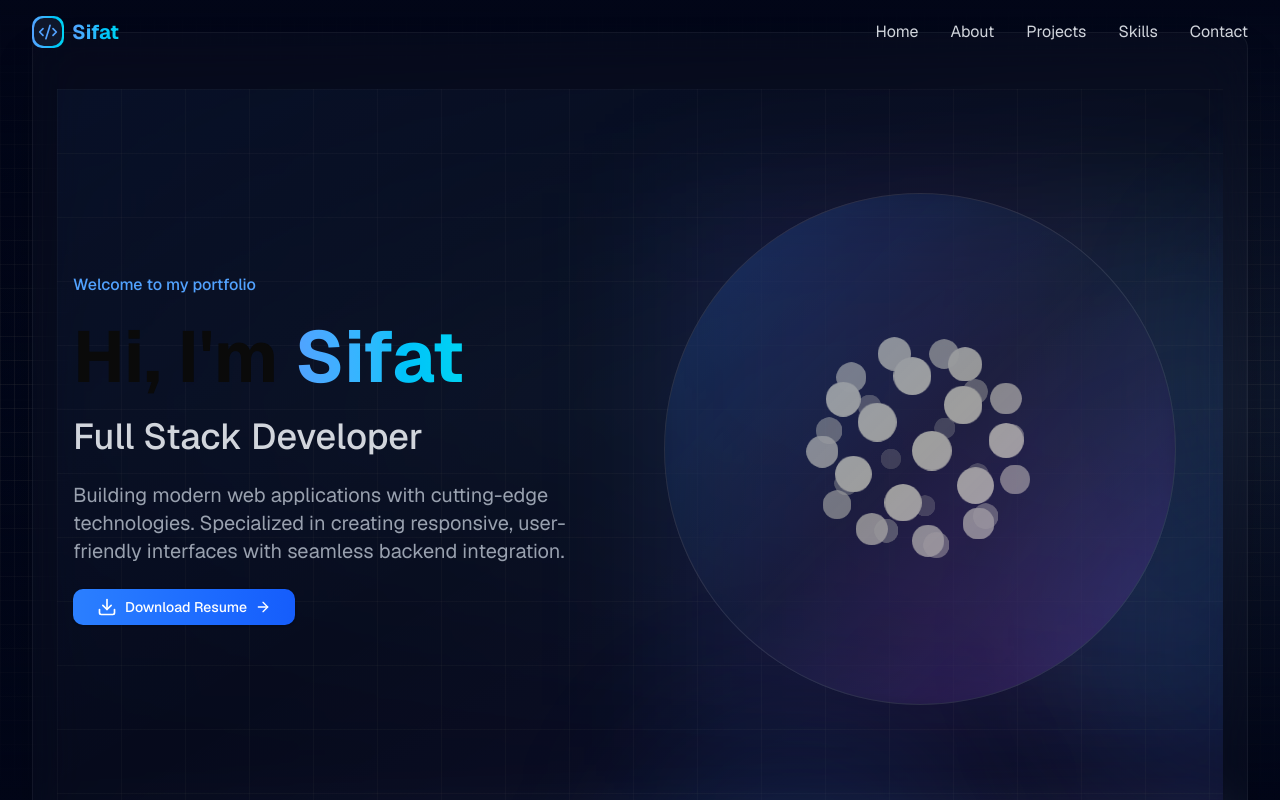
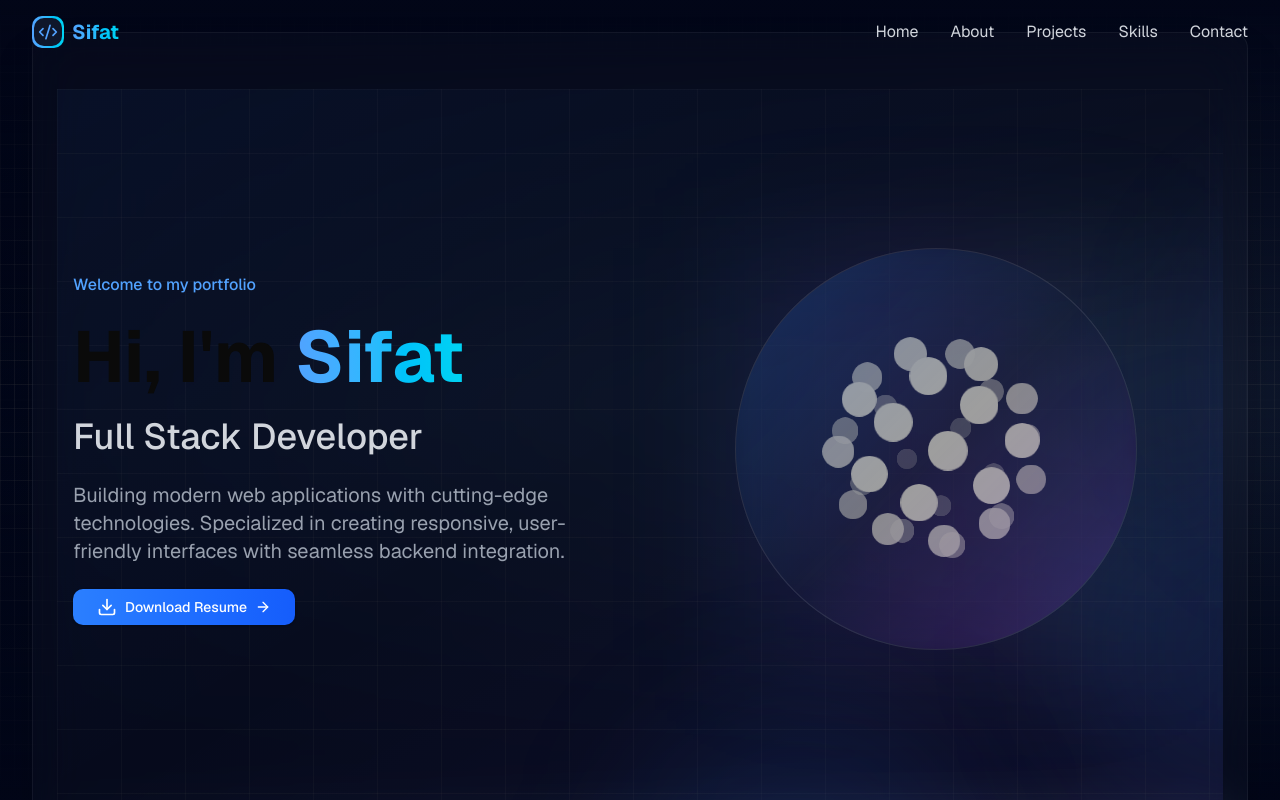
Before and after one commit to SifatU360/sifat-portfolio, a Next.js app: page / in a window 1280 px wide. Shown: the top 800 px of the page. Built offline with nearby package versions, Linux system fonts and the light colour scheme.

Commit message:
fix: update TechAnimation image URL and adjust Hero section layout for better responsiveness

```diff
--- a/src/components/magicui/Magic.tsx
+++ b/src/components/magicui/Magic.tsx
@@ -52,13 +52,12 @@ const techStack = {
 };
 
 export default function TechAnimation() {
-  // Flatten and shuffle the tech stack
   const slugs = Object.values(techStack)
     .flat()
     .sort(() => Math.random() - 0.5);
 
   const images = slugs.map(
-    (slug) => `https://cdn.simpleicons.org/${slug}/white`
+    (slug) => `https://cdn.simpleicons.org/${slug}`
   );
 
   return (
@@ -69,12 +68,12 @@ export default function TechAnimation() {
       className="relative"
     >
       <div className="absolute inset-0 bg-gradient-to-r from-blue-500/10 via-purple-500/10 to-cyan-500/10 blur-3xl" />
-      <div className="relative flex aspect-square max-w-lg items-center justify-center overflow-hidden rounded-full border border-white/10 bg-slate-900/50 backdrop-blur-sm">
+      <div className="relative flex aspect-square max-w-md mx-auto items-center justify-center overflow-hidden rounded-full border border-white/10 bg-slate-900/50 backdrop-blur-sm">
         <div className="absolute inset-0 bg-gradient-to-br from-blue-500/20 via-transparent to-purple-500/20 animate-pulse" />
         <IconCloud
           images={images}
           random={1.5}
-          className="p-8"
+          className="p-6"
         />
       </div>
     </motion.div>
--- a/src/components/sections/Hero.tsx
+++ b/src/components/sections/Hero.tsx
@@ -153,7 +153,7 @@ export default function Hero() {
             initial={{ opacity: 0, scale: 0.8 }}
             animate={{ opacity: 1, scale: 1 }}
             transition={{ duration: 0.8, delay: 0.3 }}
-            className="relative hidden lg:block"
+            className="relative hidden lg:block lg:flex lg:justify-center"
           >
             <TechAnimation />
           </motion.div>
```
